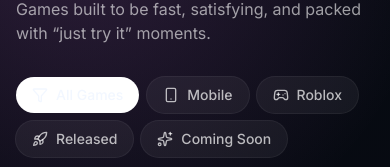
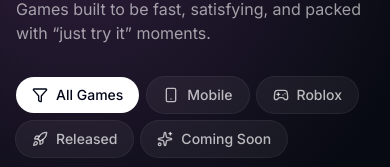
Before and after one commit to SteveMLC/go7studio-website, a Next.js app: page / in a window 390 px wide. Shown: the part 810-977 px from the top of the page. Built offline with nearby package versions, Linux system fonts and the light colour scheme.

Commit message:
Fix: Mobile filter button text color contrast

```diff
--- a/src/components/home/FeaturedGames.tsx
+++ b/src/components/home/FeaturedGames.tsx
@@ -60,11 +60,11 @@ export function FeaturedGames() {
               onClick={() => setActiveFilter(filter.value)}
               className={`group inline-flex items-center gap-2 rounded-full px-4 py-2 text-sm font-medium transition-all duration-200 ${
                 isActive
-                  ? "bg-white text-ink-950"
+                  ? "bg-white text-slate-950"
                   : "bg-white/5 text-white/70 ring-1 ring-white/10 hover:bg-white/10 hover:text-white"
               }`}
             >
-              <Icon className={`h-4 w-4 transition-colors ${isActive ? "text-ink-950" : ""}`} />
+              <Icon className={`h-4 w-4 transition-colors ${isActive ? "text-slate-950" : ""}`} />
               {filter.label}
             </button>
           );
```
